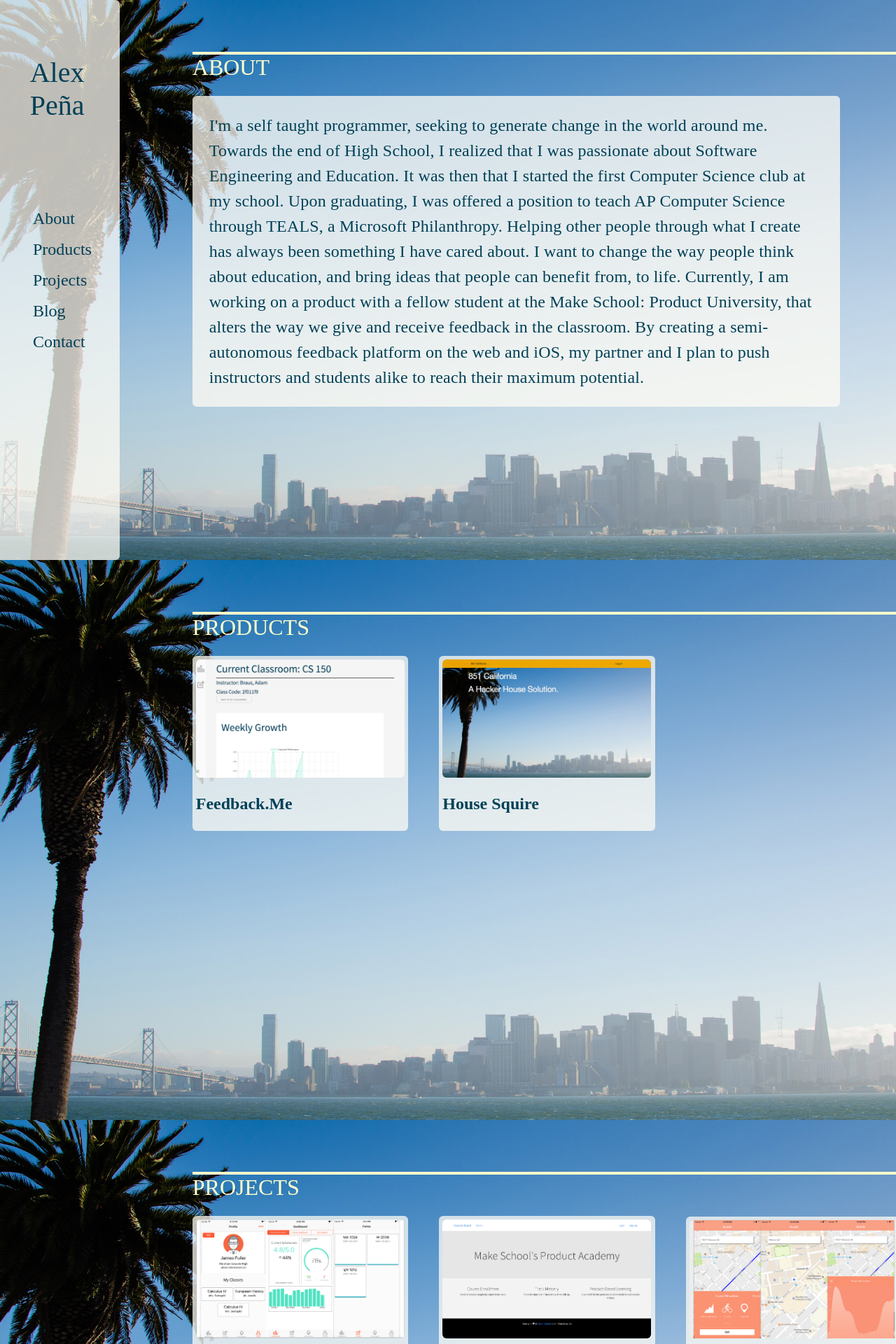
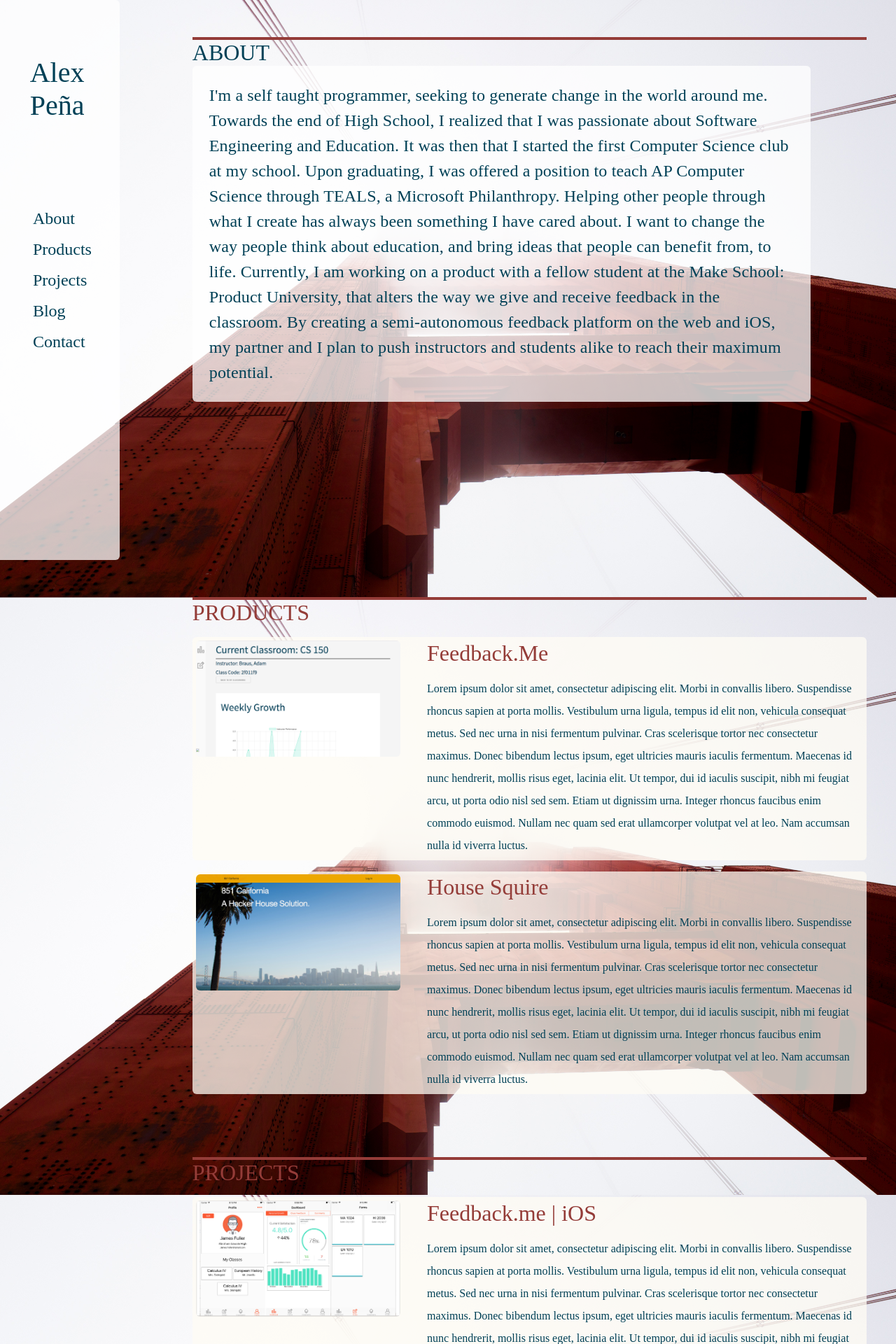
Before and after one commit to Saturn-V/Saturn-V.github.io, a PHP site: page /index.html in a window 1280 px wide. Shown: the top 1920 px of the page at 70% size. Run offline with PHP 8.4, Linux system fonts and the light colour scheme; some libraries are stand-ins or nearby versions; some web fonts are replaced.

Commit message:
[UPDATE] Redesgning layout, refactoring code to be cleaner. very outdated practices...

```diff
--- a/css/main.css
+++ b/css/main.css
@@ -64,7 +64,7 @@ html, body {
   font-size: 20;
     margin: 0;
     padding: 0;
-    background-image: url('../assets/bg.jpg');
+    background-image: url('../assets/bg-new.jpg');
     background-position: bottom;
     background-repeat: no-repeat;
     background-size: cover;
@@ -113,13 +113,15 @@ i.fa {
 .section {
     position: relative;
     height: 100%;
+    /*max-height: 100vh;*/
     width: 100%;
+    padding: 5% 0 0 5%;
     /*background-color: rgba(0, 0, 0, 0.9);  Remove alpha when coming soon is gone */
 }
 
 .card {
   transition: 0.25s;
-  background-color: rgba(255, 253, 245, .75);
+  background-color: rgba(255, 255, 255, .75);
   border-radius: 6px;
   box-sizing: border-box;
   padding: 1.5rem;
@@ -131,21 +133,16 @@ i.fa {
 }
 
 .card.shadow:hover {
-  background-color: rgba(255, 253, 245, 1);
-}
-
-.title {
-  display: block;
-  color: #FFFFCB;
-  font-weight: 200;
+  background-color: rgba(255, 255, 255, 1);
 }
 
 .border {
-  border-top: solid 4px #FFFFCB;
+  /*border-top: solid 4px #FFFFCB;*/
+  border-top: solid 4px #943C38;
 }
 
 .card-simple {
-  background-color: rgba(255, 253, 245, .75);
+  background-color: rgba(255, 255, 255, .75);
   border-radius: 6px;
   box-sizing: border-box;
   padding: 1.5rem;
@@ -154,11 +151,50 @@ i.fa {
 
 .content-padding {
   box-sizing: border-box;
-  padding: 5% 0 0 5%;
+  padding-right: 4%;
 }
 
 #mainContent {
   height: 100vh;
+}
+
+/*.title {
+  color: #FFFFCB;
+}*/
+.title {
+  display: block;
+  box-sizing: border-box;
+  margin: 0;
+  font-weight: 400;
+}
+/* Importance */
+.title.minor     { color: grey }
+/* Styles */
+.title.bold      { font-weight: 500 }
+/* Sizes */
+.title.large     { font-size: 8rem }
+.title.medium    { font-size: 4rem }
+.title.med-sml   { font-size: 3rem }
+.title.small     { font-size: 2rem }
+.title.x-sml     { font-size: 1.5rem }
+.title > i       { font-size: 2rem }
+
+.splash          { font-weight: 200 }
+.splash.red      { color: #943C38 }
+
+.text            { font-weight: 200 }
+/* Importance */
+.text.minor      { color: grey }
+/* Sizes */
+.text.large      { font-size: 4rem }
+.text.lg-med     { font-size: 3rem }
+.text.medium     { font-size: 2rem }
+.text.med-sml    { font-size: 1.5rem }
+.text.small      { font-size: 1rem }
+
+.context .text {
+  margin-top: 1rem;
+  line-height: 2rem;
 }
 
 /* Grid
@@ -195,6 +231,7 @@ i.fa {
   .columns:first-child { margin-left: 0; }
 }
 
+/* Columns with gutters between each other */
 .one.column,
 .one.columns                    { width: 4.66666666667%; }
 .two.columns                    { width: 13.3333333333%; }
@@ -257,6 +294,19 @@ i.fa {
   clear: both;
 }
 
+/* Utilities
+–––––––––––––––––––––––––––––––––––––––––––––––––– */
+.u-full-width {
+  width: 100%;
+  box-sizing: border-box; }
+.u-max-full-width {
+  max-width: 100%;
+  box-sizing: border-box; }
+.u-pull-right {
+  float: right; }
+.u-pull-left {
+  float: left; }
+
 /* Carousel
 –––––––––––––––––––––––––––––––––––––––––––––––––– */
 .carousel {
@@ -278,7 +328,7 @@ i.fa {
   position: fixed;
   z-index: 10;
   height: 100vh;
-  background-color: rgba(255, 253, 245, .75);
+  background-color: rgba(255, 255, 255, .75);
   border-radius: 0 6px 6px 0;
   /*color: #44696C;*/
   /*background: linear-gradient(rgba(255, 216, 155, .5), rgba(25, 84, 123, .5));*/
@@ -316,7 +366,7 @@ i.fa {
 
 .nav > .nav-items a:hover {
   /*border-left: solid 4px #004056; For fancy side bar */
-  color: #FFFFCB;
+  color: #943C38;
   transition: 0.1s;
 }
 
@@ -403,7 +453,14 @@ i.fa {
   padding: .5%;
 }
 
-.product > img {
+.products > * { margin-top: 1rem }
+
+/*.product > img {
+  width: 25%;
+  height: auto;
+  border-radius: 6px;
+}*/
+.icon, img {
   width: 100%;
   height: auto;
   border-radius: 6px;
--- a/index.html
+++ b/index.html
@@ -90,18 +90,48 @@
 
             <div id="products" class="section content-padding">
 
-              <h1 class="title border">PRODUCTS</h1>
+              <h1 class="title splash red border">PRODUCTS</h1>
 
-              <div class="row carousel">
+              <div class="row products">
 
-                <a href="http://feedback-us.herokuapp.com/" target="_blank" class="four columns product">
-                  <img src="assets/feedback-me.png" alt="" />
-                  <h2>Feedback.Me</h2>
+                <a href="http://feedback-us.herokuapp.com" target="_blank" class="twelve columns product row">
+                  <div class="four columns icon">
+                    <img src="assets/feedback-me.png" alt="" />
+                  </div>
+                  <div class="eight columns context">
+                    <span class="title small splash red">Feedback.Me</span>
+                    <div class="u-max-full-width text small">
+                      Lorem ipsum dolor sit amet, consectetur adipiscing elit. Morbi in convallis libero.
+                      Suspendisse rhoncus sapien at porta mollis. Vestibulum urna ligula, tempus id elit
+                      non, vehicula consequat metus. Sed nec urna in nisi fermentum pulvinar. Cras
+                      scelerisque tortor nec consectetur maximus. Donec bibendum lectus ipsum, eget
+                      ultricies mauris iaculis fermentum. Maecenas id nunc hendrerit, mollis risus eget,
+                      lacinia elit. Ut tempor, dui id iaculis suscipit, nibh mi feugiat arcu, ut porta
+                      odio nisl sed sem. Etiam ut dignissim urna. Integer rhoncus faucibus enim commodo
+                      euismod. Nullam nec quam sed erat ullamcorper volutpat vel at leo. Nam accumsan
+                      nulla id viverra luctus.
+                    </div>
+                  </div>
                 </a>
 
-                <a href="https://housesquire.herokuapp.com/" target="_blank" class="four columns product">
-                  <img src="assets/house-squire.png" alt="" />
-                  <h2>House Squire</h2>
+                <a href="https://housesquire.herokuapp.com" target="_blank" class="twelve columns product row">
+                  <div class="four columns icon">
+                    <img src="assets/house-squire.png" alt="" />
+                  </div>
+                  <div class="eight columns context">
+                    <span class="title small splash red">House Squire</span>
+                    <div class="u-max-full-width text small">
+                      Lorem ipsum dolor sit amet, consectetur adipiscing elit. Morbi in convallis libero.
+                      Suspendisse rhoncus sapien at porta mollis. Vestibulum urna ligula, tempus id elit
+                      non, vehicula consequat metus. Sed nec urna in nisi fermentum pulvinar. Cras
+                      scelerisque tortor nec consectetur maximus. Donec bibendum lectus ipsum, eget
+                      ultricies mauris iaculis fermentum. Maecenas id nunc hendrerit, mollis risus eget,
+                      lacinia elit. Ut tempor, dui id iaculis suscipit, nibh mi feugiat arcu, ut porta
+                      odio nisl sed sem. Etiam ut dignissim urna. Integer rhoncus faucibus enim commodo
+                      euismod. Nullam nec quam sed erat ullamcorper volutpat vel at leo. Nam accumsan
+                      nulla id viverra luctus.
+                    </div>
+                  </div>
                 </a>
 
               </div>
@@ -110,25 +140,69 @@
 
             <div id="projects" class="section content-padding">
 
-              <h1 class="title border">PROJECTS</h1>
+              <h1 class="title splash red border">PROJECTS</h1>
 
-              <div class="row carousel">
+              <div class="row products">
 
-                <div class="four columns product">
-                  <img src="assets/feedback-ios.png" alt="" />
-                  <h2>Feedback.me (IOS)</h2>
+                <div class="twelve columns product row">
+                  <div class="four columns icon">
+                    <img src="assets/feedback-ios.png" alt="" />
+                  </div>
+                  <div class="eight columns context">
+                    <span class="title small splash red">Feedback.me | iOS</span>
+                    <div class="u-max-full-width text small">
+                      Lorem ipsum dolor sit amet, consectetur adipiscing elit. Morbi in convallis libero.
+                      Suspendisse rhoncus sapien at porta mollis. Vestibulum urna ligula, tempus id elit
+                      non, vehicula consequat metus. Sed nec urna in nisi fermentum pulvinar. Cras
+                      scelerisque tortor nec consectetur maximus. Donec bibendum lectus ipsum, eget
+                      ultricies mauris iaculis fermentum. Maecenas id nunc hendrerit, mollis risus eget,
+                      lacinia elit. Ut tempor, dui id iaculis suscipit, nibh mi feugiat arcu, ut porta
+                      odio nisl sed sem. Etiam ut dignissim urna. Integer rhoncus faucibus enim commodo
+                      euismod. Nullam nec quam sed erat ullamcorper volutpat vel at leo. Nam accumsan
+                      nulla id viverra luctus.
+                    </div>
+                  </div>
                 </div>
 
-                <a href="http://meancourseboard.herokuapp.com/welcome" target="_blank" class="four columns product">
-                  <img src="assets/courseboard.png" alt="" />
-                  <h2>Course Board (Contrib)</h2>
+                <a href="http://meancourseboard.herokuapp.com/welcome" target="_blank" class="twelve columns product row">
+                  <div class="four columns icon">
+                    <img src="assets/courseboard.png" alt="" />
+                  </div>
+                  <div class="eight columns context">
+                    <span class="title small splash red">Course Board | Contributor</span>
+                    <div class="u-max-full-width text small">
+                      Lorem ipsum dolor sit amet, consectetur adipiscing elit. Morbi in convallis libero.
+                      Suspendisse rhoncus sapien at porta mollis. Vestibulum urna ligula, tempus id elit
+                      non, vehicula consequat metus. Sed nec urna in nisi fermentum pulvinar. Cras
+                      scelerisque tortor nec consectetur maximus. Donec bibendum lectus ipsum, eget
+                      ultricies mauris iaculis fermentum. Maecenas id nunc hendrerit, mollis risus eget,
+                      lacinia elit. Ut tempor, dui id iaculis suscipit, nibh mi feugiat arcu, ut porta
+                      odio nisl sed sem. Etiam ut dignissim urna. Integer rhoncus faucibus enim commodo
+                      euismod. Nullam nec quam sed erat ullamcorper volutpat vel at leo. Nam accumsan
+                      nulla id viverra luctus.
+                    </div>
+                  </div>
                 </a>
 
-                <div class="four columns product">
-                  <img src="assets/blaze.png" alt="" />
-                  <h2>Blaze (IOS)</h2>
+                <div class="twelve columns product row">
+                  <div class="four columns icon">
+                    <img src="assets/blaze.png" alt="" />
+                  </div>
+                  <div class="eight columns context">
+                    <span class="title small splash red">Blaze | iOS</span>
+                    <div class="u-max-full-width text small">
+                      Lorem ipsum dolor sit amet, consectetur adipiscing elit. Morbi in convallis libero.
+                      Suspendisse rhoncus sapien at porta mollis. Vestibulum urna ligula, tempus id elit
+                      non, vehicula consequat metus. Sed nec urna in nisi fermentum pulvinar. Cras
+                      scelerisque tortor nec consectetur maximus. Donec bibendum lectus ipsum, eget
+                      ultricies mauris iaculis fermentum. Maecenas id nunc hendrerit, mollis risus eget,
+                      lacinia elit. Ut tempor, dui id iaculis suscipit, nibh mi feugiat arcu, ut porta
+                      odio nisl sed sem. Etiam ut dignissim urna. Integer rhoncus faucibus enim commodo
+                      euismod. Nullam nec quam sed erat ullamcorper volutpat vel at leo. Nam accumsan
+                      nulla id viverra luctus.
+                    </div>
+                  </div>
                 </div>
-
               </div>
 
 
```
Also changed, not shown: assets/bg-new.jpg (added), 1 other file.
